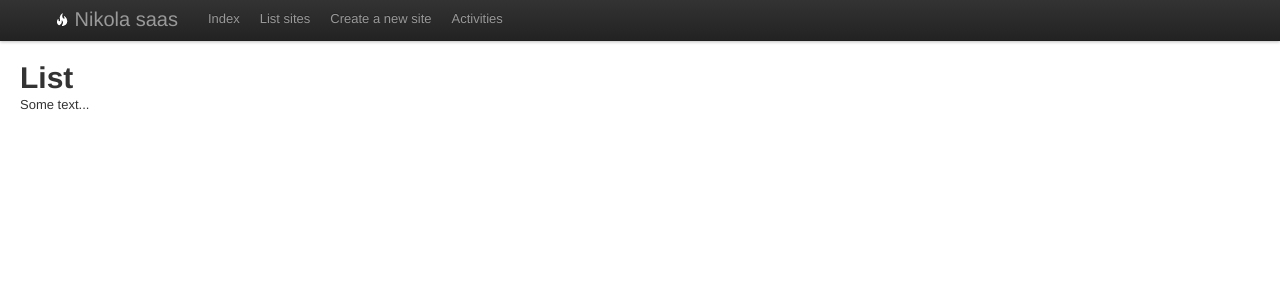
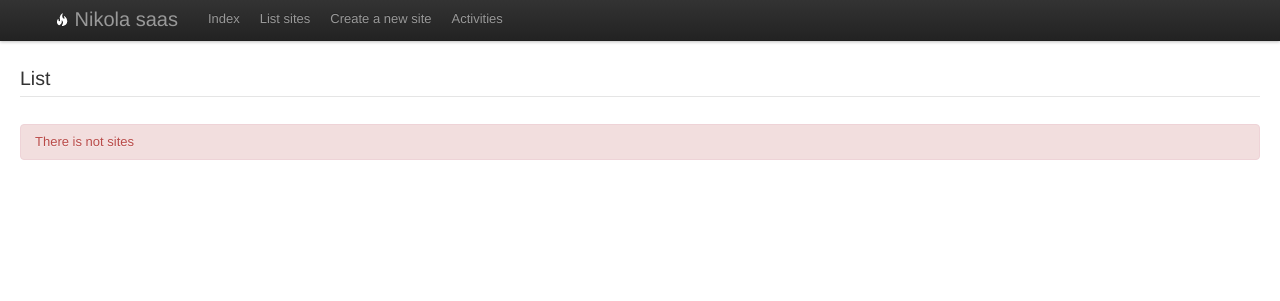
Before and after one commit to hugoruscitti/nikola-saas, a Flask app: template templates/list.html in a window 1280 px wide. Shown: the top 301 px of the page. Run offline with Flask 2, Linux system fonts and the light colour scheme; the template is opened without the code that fills it, so the values that code supplies are empty; some libraries are stand-ins or nearby versions.

Commit message:
creando acción para clocar un repositorio git

```diff
--- a/app.py
+++ b/app.py
@@ -1,8 +1,12 @@
+import os
 from flask import Flask
 from flask import render_template
 from flask import request
+import commands
+
 
 app = Flask(__name__)
+sites_path = "./sites/"
 
 def helper_include_js(url, basepath='/static/js/', *k, **kv):
     return "<script src='{basepath}{url}' type='text/javascript'></script>".format(url=url, basepath=basepath)
@@ -17,7 +21,8 @@ def index():
 
 @app.route("/list")
 def list():
-    return render_template("list.html")
+    sites = [d for d in os.listdir(sites_path) if os.path.isdir(os.path.join(sites_path, d))]
+    return render_template("list.html", sites=sites)
 
 @app.route("/create")
 def create():
@@ -25,7 +30,10 @@ def create():
 
 @app.route("/create_site", methods=['POST'])
 def create_site():
-    return request.form['url']
+    url = request.form['url']
+    name = os.path.basename(url)
+    result = commands.clonar_repositorio(url, sites_path + name)
+    return render_template("create_site.html", result=result)
 
 @app.route("/activities")
 def activities():
--- a/templates/list.html
+++ b/templates/list.html
@@ -1,7 +1,17 @@
 {% extends "layout.html" %}
 
 {% block body %}
-<h1>List</h1>
+<legend>List</legend>
 
-<p>Some text...
+
+{% if not sites %}
+    <div class="alert alert-error">There is not sites</div>
+{% endif %}
+
+<ul>
+{% for site in sites %}
+    <li>{{ site }}</li>
+{% endfor %}
+</ul>
+
 {% endblock %}
--- a/test.py
+++ /dev/null
@@ -1,6 +0,0 @@
-def clonar_repositorio(url):
-    pass
-
-
-if __name__ == "__main__":
-    clonar_repositorio("https://github.com/ralsina/nikola.git")
```
Also changed, not shown: commands.py (added, +19 -0 lines), templates/create_site.html (added, +11 -0 lines), 1 other file.
